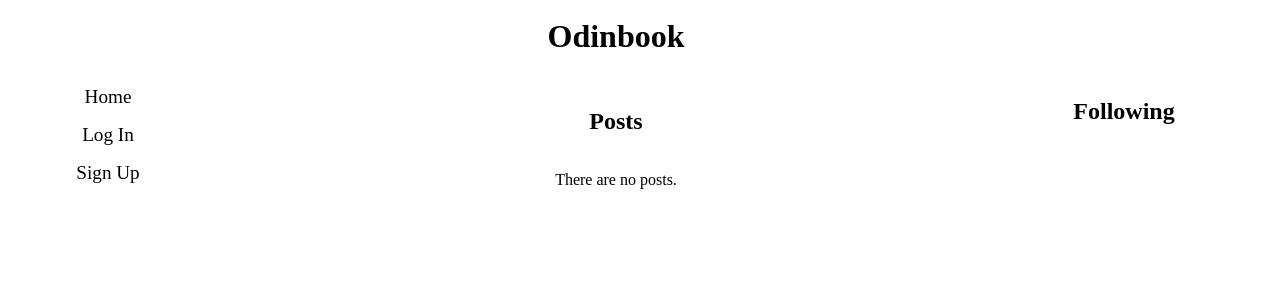
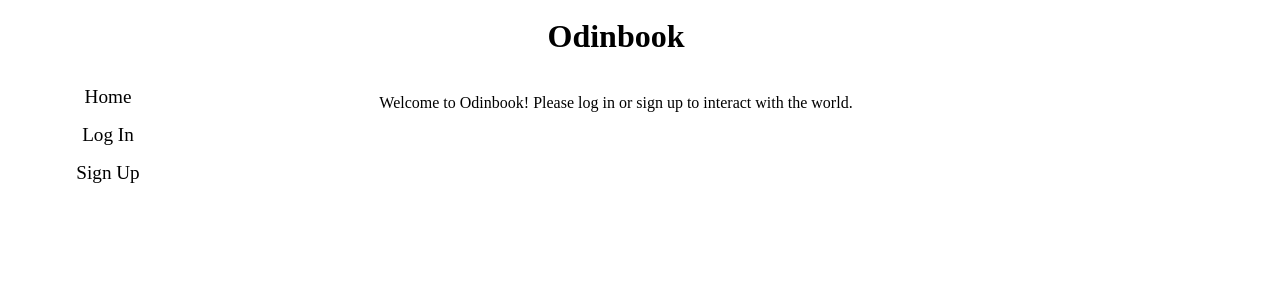
Before and after one commit to Adrian-Koh/odin-book, a React (Vite) app in the folder frontend/: page / in a window 1280 px wide. Shown: the top 300 px of the page. Built offline with nearby package versions, Linux system fonts and the light colour scheme.

Commit message:
Update homepage on log out

```diff
--- a/frontend/src/components/Posts/Posts.jsx
+++ b/frontend/src/components/Posts/Posts.jsx
@@ -42,7 +42,6 @@ const Posts = () => {
   return (
     <div className={styles.container}>
       <h2 className={styles.title}>Posts</h2>
-      {user ? (
       <div className={styles.createPost}>
         <img
           src={
@@ -78,7 +77,6 @@ const Posts = () => {
           <input type="submit" onClick={handleNewPostSubmit} />
         </div>
       </div>
-      ) : null}
       {posts && posts.length > 0 ? (
         <div className={styles.posts}>
           {posts.map((post) => (
--- a/frontend/src/components/Posts/Posts.module.css
+++ b/frontend/src/components/Posts/Posts.module.css
@@ -52,7 +52,8 @@
 
 .postImage {
   grid-column: 2 / 3;
-  width: 50%;
+  width: 100%;
+  max-width: 300px;
   height: auto;
   justify-self: center;
 }
@@ -101,6 +102,7 @@
   height: auto;
   grid-column: 1 / 2;
   grid-row: 1 / 3;
+  border-radius: 10px;
 }
 
 .newPostTitle {
--- a/frontend/src/pages/Home/Home.jsx
+++ b/frontend/src/pages/Home/Home.jsx
@@ -67,10 +67,19 @@ export default function Home() {
       <HomeContext
         value={{ user, setUser, setError, following, fetchFollowing }}
       >
-        <div className={styles.container}>
-          <Outlet></Outlet>
-        </div>
-        <FollowingUsers className={styles.followingUsers} />
+        {user ? (
+          <>
+            <div className={styles.container}>
+              <Outlet></Outlet>
+            </div>
+            <FollowingUsers className={styles.followingUsers} />
+          </>
+        ) : (
+          <p>
+            Welcome to Odinbook! Please log in or sign up to interact with the
+            world.
+          </p>
+        )}
       </HomeContext>
     </div>
   );
--- a/frontend/src/pages/UserForm/UserForm.jsx
+++ b/frontend/src/pages/UserForm/UserForm.jsx
@@ -2,7 +2,6 @@ import { useEffect, useState } from "react";
 import { useNavigate } from "react-router-dom";
 import styles from "./UserForm.module.css";
 import { submitSignupEmail, submitLoginEmail } from "../../api/authentication";
-import { getUserFromToken } from "../../utils/tokenUtils";
 import { Error } from "../../components/Error/Error";
 
 const UserForm = ({ action }) => {
@@ -35,8 +34,6 @@ const UserForm = ({ action }) => {
       submitLoginEmail(email, password)
         .then(() => {
           setLoading(false);
-          const user = getUserFromToken();
-          //   setUser(user);
           navigate("/");
         })
         .catch((err) => {
```
Lines whose indentation alone changed are shown as unchanged.
